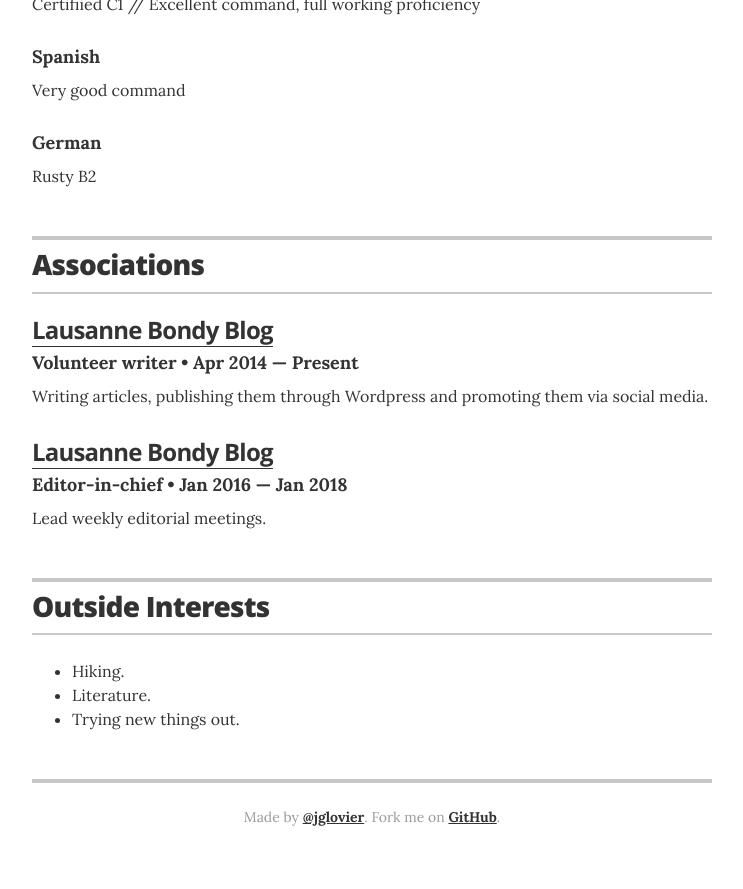
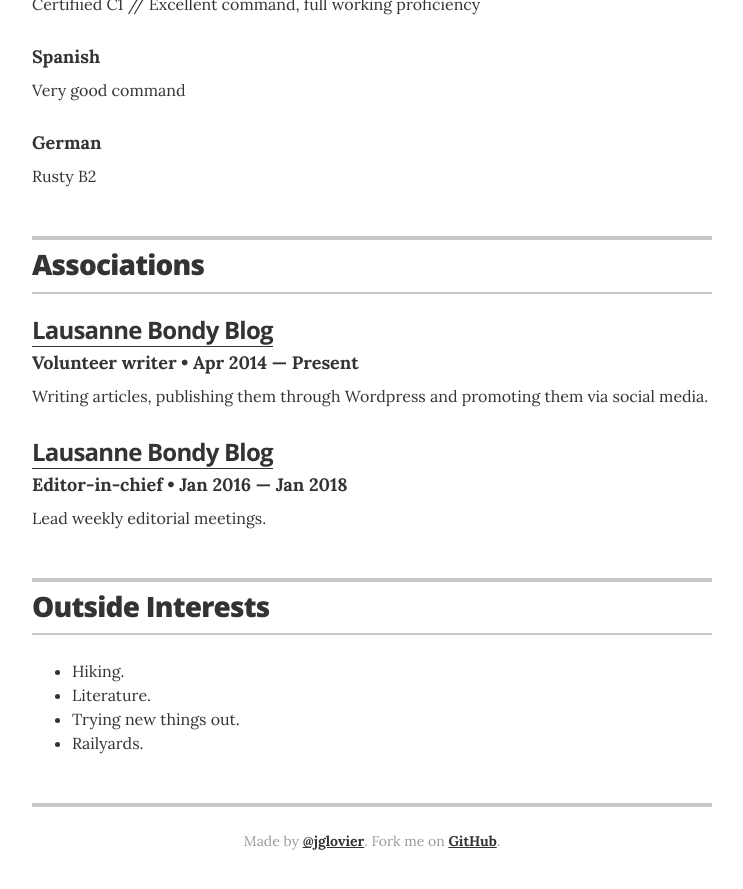
Before and after one commit to railyards/cv-resume, a Jekyll site: the page built from index.html, in a window 1280 px wide and 900 px high, scrolled down 2438 px. Shown: the top 889 px of the window, without its empty margins (268-1011 px from the left). Built offline with Jekyll 4.4.1, drawn with Linux system fonts in a browser that asks for light colours.

Commit message:
updated interests

```diff
--- a/_data/interests.yml
+++ b/_data/interests.yml
@@ -2,3 +2,4 @@
 - description: Hiking.
 - description: Literature.
 - description: Trying new things out.
+- description: Railyards.
```
